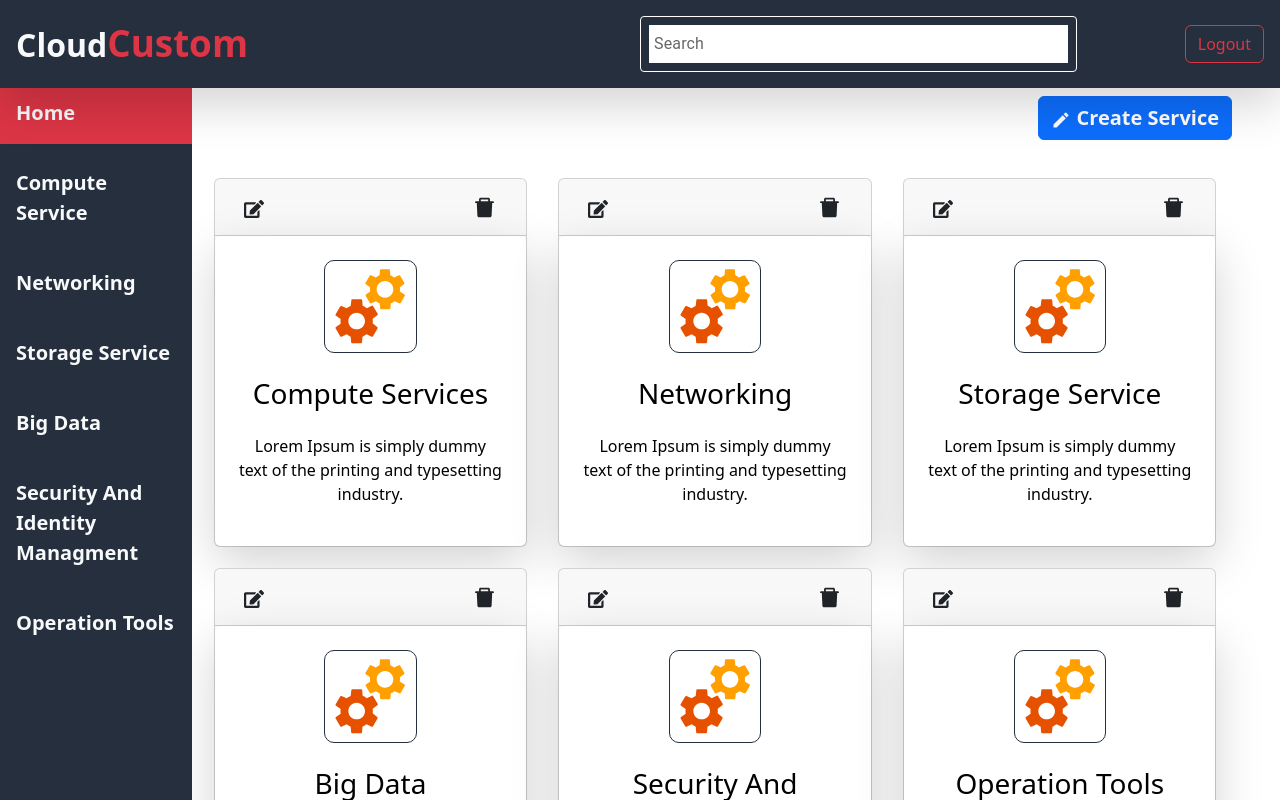
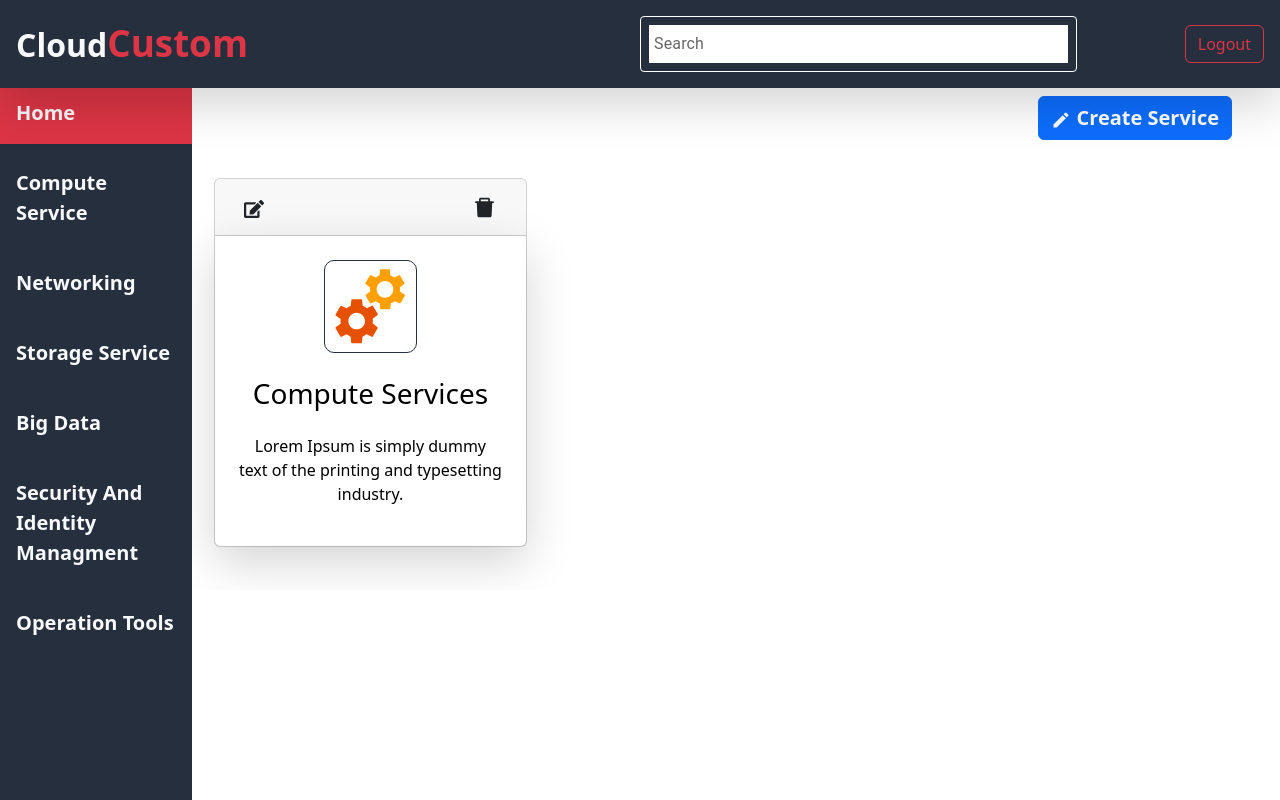
Before and after one commit to heet-kumar/CloudCustom-frontend, a Next.js app: page /dashboard in a window 1280 px wide. Shown: the top 800 px of the page. Built offline with nearby package versions, Linux system fonts and the light colour scheme; no server answers.

Commit message:
Service integrated with Redux Store

```diff
--- /dev/null
+++ b/components/serviceCard.tsx
@@ -0,0 +1,36 @@
+import styles from '../styles/dashboard.module.css';
+import { FaEdit } from 'react-icons/fa';
+import { AiFillDelete, AiOutlineDelete } from 'react-icons/ai';
+import { FcServices } from 'react-icons/fc'
+import Link from 'next/link';
+
+interface cardData{
+    id: number,
+    name: string,
+    desc: string
+}
+
+const ServiceCard: React.FC<cardData> = (p) => {
+
+    // console.log("Card Data : ",p);
+
+    return(
+        <div key={p.name} className={styles.card}>
+            <div className='card'>
+                <div className="card-header d-flex justify-content-between">
+                    <button className='btn' data-bs-toggle="modal" data-bs-target="#tryModal" onClick={() => handleEdit(p.id)} ><FaEdit size={'20'} /></button>
+                    <button className='btn' onClick={() => deleteCard(p.id)}><AiFillDelete size={'25'} /></button>
+                </div>
+                <Link href={`/dashboard/${p.name.toLowerCase()}`} className='text-decoration-none text-black'>
+                    <div className="card-body rounded shadow-lg p-4 d-flex flex-column align-items-center text-center">
+                        <div className={styles.logo}><FcServices size={'80'}/></div>
+                        <h5 className="card-title fs-3 mt-4 text-capitalize">{p.name}</h5>
+                        <p className="fw-500 mt-3">{p.desc}</p>
+                    </div>
+                </Link>
+            </div>
+        </div>
+    );
+}
+
+export default ServiceCard;
--- a/pages/dashboard/index.tsx
+++ b/pages/dashboard/index.tsx
@@ -1,17 +1,15 @@
 
 import { useEffect, useState } from 'react';
 import styles from '../../styles/dashboard.module.css'
-import { FcServices } from 'react-icons/fc'
 import { MdCreate } from 'react-icons/md'
-import { AiFillDelete, AiOutlineDelete } from 'react-icons/ai';
-import { FaEdit } from 'react-icons/fa';
-import Link from 'next/link';
 import axios from 'axios';
 import { useRouter } from 'next/router';
+import { useSelector } from 'react-redux';
+import ServiceCard from '@/components/serviceCard';
 
 
 interface ServiceData {
-    sid: number,
+    id: number,
     name: string,
     desc: string
 }
@@ -32,39 +30,40 @@ const Dashboard:React.FC = () => {
         setdesc(e.currentTarget.value);
     }
 
+    const data = useSelector((state) => state.service.user_services);
 
-    const [data,setdata] = useState<Array<ServiceData>>([
-        {
-            "id": 6,
-            "name": "Compute Services",
-            "desc": "Lorem Ipsum is simply dummy text of the printing and typesetting industry."
-        },
-        {
-            "id": 5,
-            "name": "Networking",
-            "desc": "Lorem Ipsum is simply dummy text of the printing and typesetting industry."
-        },
-        {
-            "id": 4,
-            "name": "Storage Service",
-            "desc": "Lorem Ipsum is simply dummy text of the printing and typesetting industry."
-        },
-        {
-            "id": 3,
-            "name": "Big Data",
-            "desc": "Lorem Ipsum is simply dummy text of the printing and typesetting industry."
-        },
-        {
-            "id": 2,
-            "name": "Security and Identity Managment",
-            "desc": "Lorem Ipsum is simply dummy text of the printing and typesetting industry."
-        },
-        {
-            "id": 1,
-            "name": "Operation Tools",
-            "desc": "Lorem Ipsum is simply dummy text of the printing and typesetting industry."
-        },
-    ])
+    // const [data,setdata] = useState<Array<ServiceData>>([
+    //     {
+    //         "id": 6,
+    //         "name": "Compute Services",
+    //         "desc": "Lorem Ipsum is simply dummy text of the printing and typesetting industry."
+    //     },
+    //     {
+    //         "id": 5,
+    //         "name": "Networking",
+    //         "desc": "Lorem Ipsum is simply dummy text of the printing and typesetting industry."
+    //     },
+    //     {
+    //         "id": 4,
+    //         "name": "Storage Service",
+    //         "desc": "Lorem Ipsum is simply dummy text of the printing and typesetting industry."
+    //     },
+    //     {
+    //         "id": 3,
+    //         "name": "Big Data",
+    //         "desc": "Lorem Ipsum is simply dummy text of the printing and typesetting industry."
+    //     },
+    //     {
+    //         "id": 2,
+    //         "name": "Security and Identity Managment",
+    //         "desc": "Lorem Ipsum is simply dummy text of the printing and typesetting industry."
+    //     },
+    //     {
+    //         "id": 1,
+    //         "name": "Operation Tools",
+    //         "desc": "Lorem Ipsum is simply dummy text of the printing and typesetting industry."
+    //     },
+    // ])
 
     // useEffect( () => {
     //     const data = localStorage.getItem('Access');
@@ -262,25 +261,7 @@ const Dashboard:React.FC = () => {
 
             <div className={styles.dashboard_container}>
                 {
-                    data.map((p:ServiceData) => {
-                        return(
-                            <div key={p.name} className={styles.card}>
-                                <div className='card'>
-                                    <div className="card-header d-flex justify-content-between">
-                                        <button className='btn' data-bs-toggle="modal" data-bs-target="#tryModal" onClick={() => handleEdit(p.id)} ><FaEdit size={'20'} /></button>
-                                        <button className='btn' onClick={() => deleteCard(p.id)}><AiFillDelete size={'25'} /></button>
-                                    </div>
-                                    <Link href={`/dashboard/${p.name.toLowerCase()}`} className='text-decoration-none text-black'>
-                                        <div className="card-body rounded shadow-lg p-4 d-flex flex-column align-items-center text-center">
-                                            <div className={styles.logo}><FcServices size={'80'}/></div>
-                                            <h5 className="card-title fs-3 mt-4 text-capitalize">{p.name}</h5>
-                                            <p className="fw-500 mt-3">{p.desc}</p>
-                                        </div>
-                                    </Link>
-                                </div>
-                            </div>
-                        );
-                    })
+                    data.map((p:ServiceData) => <ServiceCard key={p.name} id={p.id} name={p.name} desc={p.desc} />)
                 }
             </div>
         </div>
--- a/store/slice/serviceSlice.tsx
+++ b/store/slice/serviceSlice.tsx
@@ -3,7 +3,13 @@ import { createSlice } from "@reduxjs/toolkit";
 export const serviceSlice = createSlice({
     name: "service",
     initialState: {
-        service: []
+        user_services: [
+            {
+                "id": 6,
+                "name": "Compute Services",
+                "desc": "Lorem Ipsum is simply dummy text of the printing and typesetting industry."
+            },
+        ]
     },
     reducers: {
         update: (state, action) => {
```
Also changed, not shown: components/home.tsx (deleted, +0 -10 lines).
